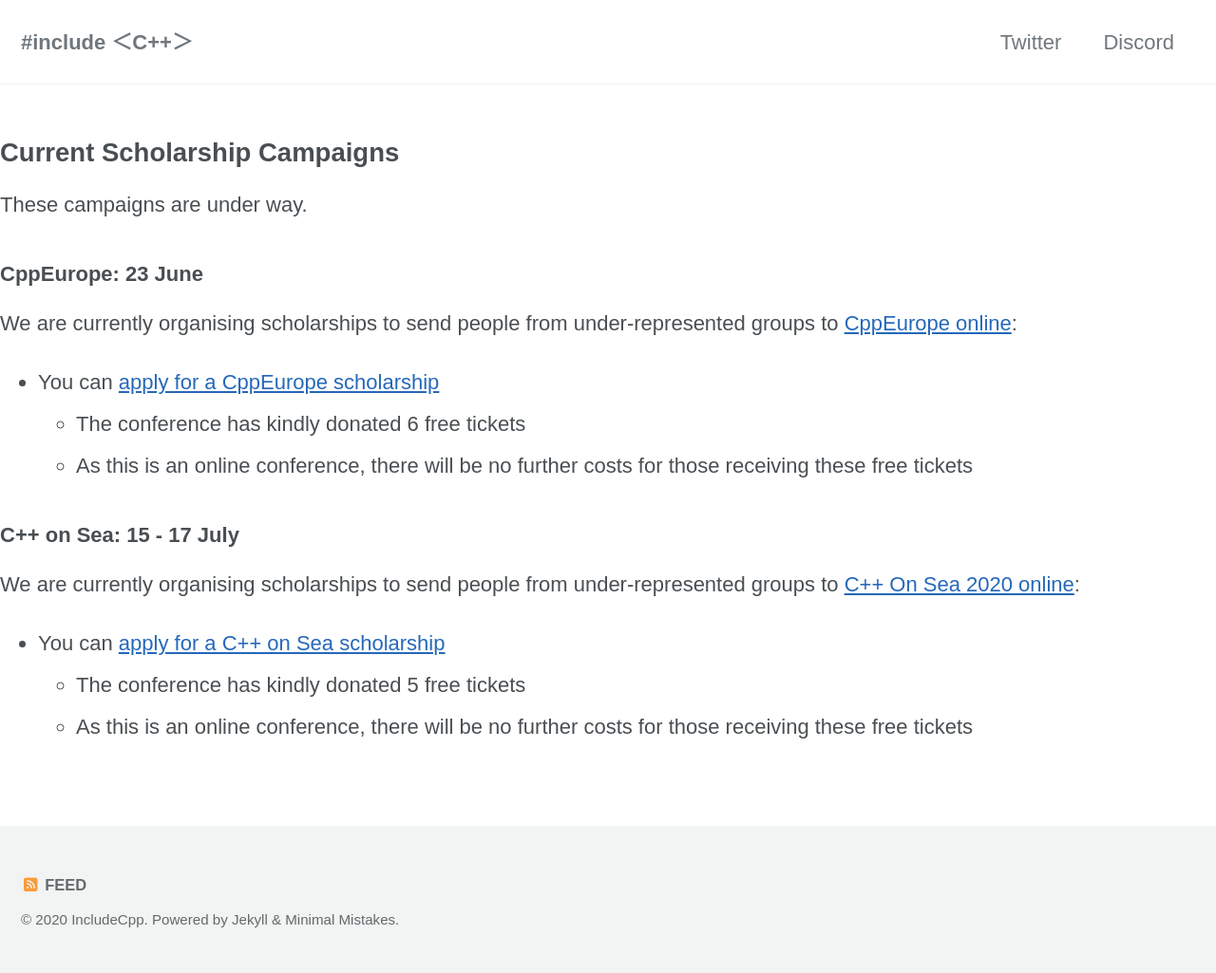
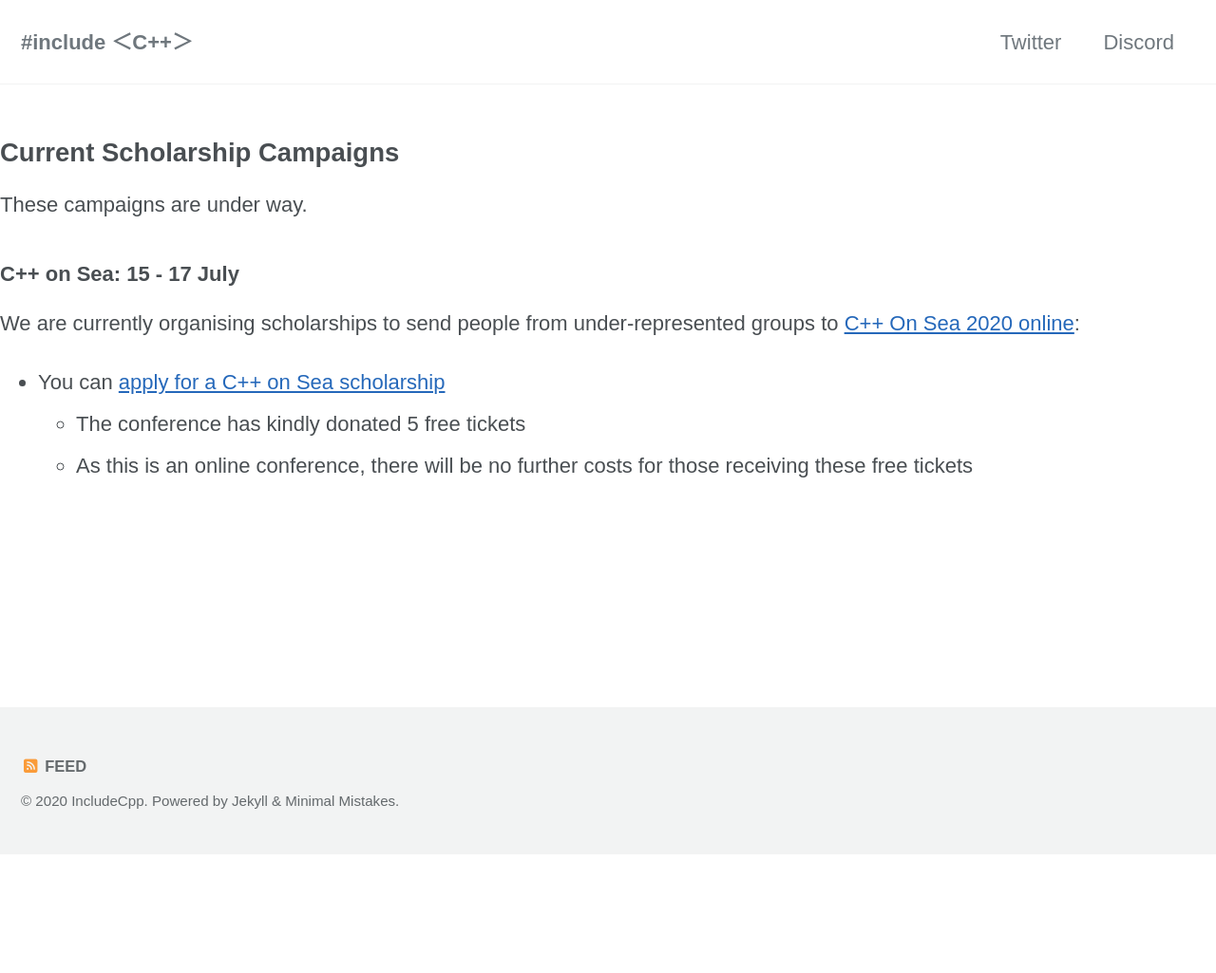
Before and after one commit to include-cpp/include-cpp.github.io, a Jekyll site: the page built from conferences/current_funding_campaign.md, in a window 1280 px wide. Shown: the whole page at 95% size. Built offline with Jekyll 4.4.1, drawn with Linux system fonts in a browser that asks for light colours; cached includes are drawn as plain includes; nearby versions of some CDN libraries; our own code applies the rules of GitHub Pages for plain Markdown files; after the commit the page ends 900 px from its top, so only the background shows below that.

Commit message:
The CppEurope scholarships are now closed.

```diff
--- a/conferences/current_funding_campaign.md
+++ b/conferences/current_funding_campaign.md
@@ -4,13 +4,6 @@
 
 These campaigns are under way.
 
-### CppEurope: 23 June
-
-We are currently organising scholarships to send people from under-represented groups to [CppEurope online](https://cppeurope.com):
-
-* You can [apply for a CppEurope scholarship](https://claremacrae547546.typeform.com/to/hCrVSM)
-    * The conference has kindly donated 6 free tickets
-    * As this is an online conference, there will be no further costs for those receiving these free tickets
 
 ### C++ on Sea: 15 - 17 July
 
```
